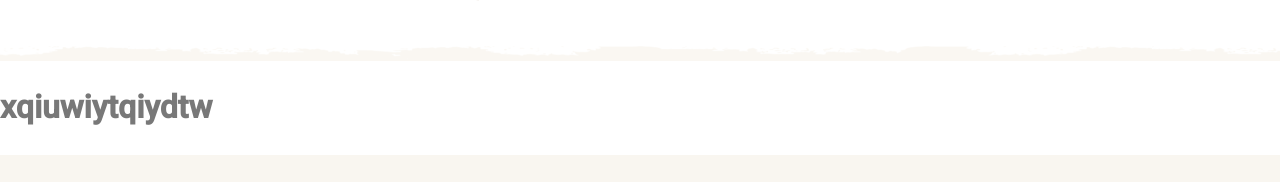
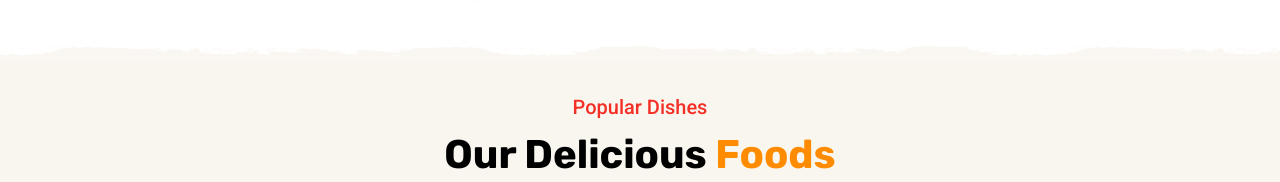
Before and after one commit to salahahmed2001/-new-template-Foodie, a plain HTML site: page index.html in a window 1280 px wide. Shown: the part 1908-2090 px from the top of the page. Drawn offline with nearby package versions, Linux system fonts and the light colour scheme.

Commit message:
delet html

```diff
--- a/index.html
+++ b/index.html
@@ -349,7 +349,6 @@
         </div>
       </div>
     </section>
-    <h1>xqiuwiytqiydtw</h1>
     <!-- ========================================================================== -->
     <!-- Foode Menu  -->
     <section class="sc">
```
